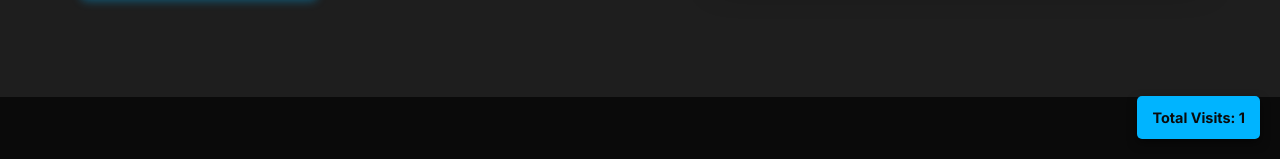
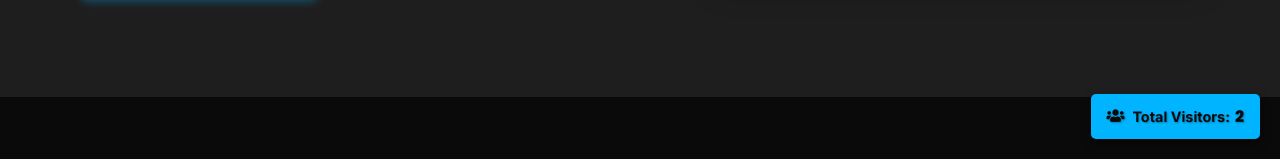
Before and after one commit to Brill-783/Tracklink, a plain HTML site: page index.html in a window 1280 px wide. Shown: the part 641-800 px from the top of the page. Drawn offline with Linux system fonts and the light colour scheme.

Commit message:
Update index.html

```diff
--- a/index.html
+++ b/index.html
@@ -3,10 +3,10 @@
 <head>
     <meta charset="UTF-8">
     <meta name="viewport" content="width=device-width, initial-scale=1.0">
-    <title>TrackLink</title> <link rel="preconnect" href="https://fonts.googleapis.com">
+    <title>TrackLink</title>
+    <link rel="preconnect" href="https://fonts.googleapis.com">
     <link rel="preconnect" href="https://fonts.gstatic.com" crossorigin>
     <link href="https://fonts.googleapis.com/css2?family=Inter:wght@300;400;500;700&family=Poppins:wght@600;700;800&display=swap" rel="stylesheet">
-
     <link rel="stylesheet" href="https://cdnjs.cloudflare.com/ajax/libs/font-awesome/5.15.4/css/all.min.css">
 
     <style>
@@ -49,9 +49,7 @@
             font-weight: 700;
         }
 
-        /* ... [Your other CSS styles remain the same] ... */
-
-        /* --- NEW STYLES FOR COUNTER --- */
+        /* --- STYLES FOR COUNTER --- */
         .visit-counter {
             position: fixed;
             bottom: 20px;
@@ -64,8 +62,19 @@
             font-size: 0.9em;
             z-index: 10000;
             box-shadow: 0 4px 10px rgba(0, 0, 0, 0.5);
+            text-shadow: 1px 1px 2px rgba(0, 0, 0, 0.3);
+            display: flex;
+            align-items: center;
+            gap: 5px;
+            /* Note for user: This counter is local and persists only for you. */
         }
-        /* --- END NEW STYLES --- */
+        .counter-number {
+            font-family: 'Poppins', sans-serif;
+            font-weight: 800;
+            letter-spacing: 1px;
+            font-size: 1.1em;
+        }
+        /* --- END COUNTER STYLES --- */
 
         .loader {
             border: 4px solid var(--bg-secondary);
@@ -412,7 +421,8 @@
     </div>
 
     <div class="visit-counter">
-        Total Visits: <span id="view-count-display">0</span>
+        <i class="fas fa-users" style="margin-right: 3px;"></i> Total Visitors:
+        <span id="view-count-display" class="counter-number">0</span>
     </div>
     <div id="main-content">
         <header class="main-header">
@@ -493,7 +503,7 @@
 
             <section class="features-preview" id="features">
                 <h2>The Intelligence You Need, Right When You Need It.</h2>
-<p>Advanced smart-operations features designed for demanding commercial and logistical operations.</p>
+                <p>Advanced smart-operations features designed for demanding commercial and logistical operations.</p>
                 <div class="feature-grid">
 
                     <div class="feature-item">
@@ -563,31 +573,46 @@
             if (e.ctrlKey && e.keyCode == 'U'.charCodeAt(0)) { return false; }
             if (e.ctrlKey && e.keyCode == 'S'.charCodeAt(0)) { return false; }
         };
+
         document.addEventListener('DOMContentLoaded', () => {
 
-            // --- VIEW COUNTING LOGIC START ---
+            // ==========================================================
+            // === PERSISTENT (LOCAL) VISITOR COUNTER LOGIC ===
+            // ==========================================================
+            const countDisplay = document.getElementById('view-count-display');
+            const storageKey = 'tracklink_local_visit_count';
 
-            const viewCountDisplay = document.getElementById('view-count-display');
-            const hasVisitedKey = 'hasVisitedTrackLink';
-            const totalViewsKey = 'totalSiteViews'; // Represents the server-side count
+            // 1. Get the current count from local storage. If null, start at 0.
+            let currentCount = parseInt(localStorage.getItem(storageKey)) || 0;
 
-            // 1. Get the current *simulated* total count
-            let currentViews = parseInt(localStorage.getItem(totalViewsKey)) || 0;
+            // 2. Increment the count once for the current page load (the "visit")
+            currentCount += 1;
 
-            // 2. Check if this specific browser/device has visited before
-            const hasVisited = localStorage.getItem(hasVisitedKey);
+            // 3. Save the new count back to local storage immediately
+            localStorage.setItem(storageKey, currentCount);
 
-            if (!hasVisited) {
-                // 3. This is a "new user" (new browser/device)
-                currentViews++; // Increment the total count
-                localStorage.setItem(totalViewsKey, currentViews); // Save the new total count
-                localStorage.setItem(hasVisitedKey, 'true'); // Set the flag to prevent re-counting
+            // 4. Start the slow, endless animation from this new count
+            const slowInterval = 3000; // 3 seconds per increment
+
+            // Display the current (initial) persistent count
+            if (countDisplay) {
+                countDisplay.textContent = currentCount.toLocaleString();
             }
 
-            // 4. Display the count
-            viewCountDisplay.textContent = currentViews;
+            // Start the slow, endless count from the current persistent number
+            function startEndlessCount() {
+                // We use the already loaded 'currentCount' as the starting point
+                setInterval(() => {
+                    currentCount += 1;
+                    // Save the new count to local storage so it persists on next refresh
+                    localStorage.setItem(storageKey, currentCount);
+                    countDisplay.textContent = currentCount.toLocaleString();
+                }, slowInterval);
+            }
 
-            // --- VIEW COUNTING LOGIC END ---
+            // Start the slow, endless counting when the page loads
+            startEndlessCount();
+            // ==========================================================
 
 
             const body = document.body;
@@ -604,6 +629,7 @@
                 yearSpan.textContent = new Date().getFullYear();
             }
 
+            // Theme Toggle Logic
             const savedMode = localStorage.getItem('themeMode') || 'dark-mode';
             body.className = savedMode;
             updateModeIcon(savedMode);
@@ -623,6 +649,7 @@
                 updateModeIcon(newMode);
             });
 
+            // Mobile Menu Logic
             if (menuToggle && nav) {
                 const toggleMenu = () => {
                     const isActive = nav.classList.toggle('active');
@@ -648,6 +675,7 @@
                 });
             }
 
+            // Active Navigation Link Logic
             const currentPath = window.location.pathname.split('/').pop().split('#')[0] || 'index.html';
             navLinks.forEach(link => {
                 const linkHref = link.getAttribute('href');
@@ -661,6 +689,7 @@
                 }
             });
 
+            // Page Transition Spinner Logic
             document.querySelectorAll('a[href]').forEach(link => {
                 link.addEventListener('click', (event) => {
                     const href = link.getAttribute('href');
@@ -683,6 +712,7 @@
                 });
             });
 
+            // Image Slider Logic
             const slider = document.getElementById('image-slider');
             if (slider) {
                 const slides = slider.querySelectorAll('.slide');
```
